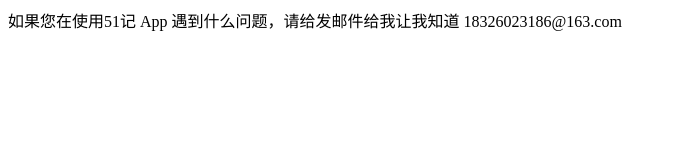
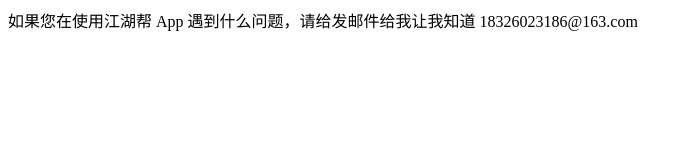
Before and after one commit to jianghubang/jianghubang, a plain HTML site: page support/index.html in a window 1280 px wide. Shown: the whole page, without its empty margins (0-691 px from the left). Drawn offline with Linux system fonts and the light colour scheme.

Commit message:
江湖帮

```diff
--- a/support/index.html
+++ b/support/index.html
@@ -1,2 +1,2 @@
-<p>如果您在使用51记 App 遇到什么问题，请给发邮件给我让我知道 18326023186@163.com
+<p>如果您在使用江湖帮 App 遇到什么问题，请给发邮件给我让我知道 18326023186@163.com
 </p>
```
